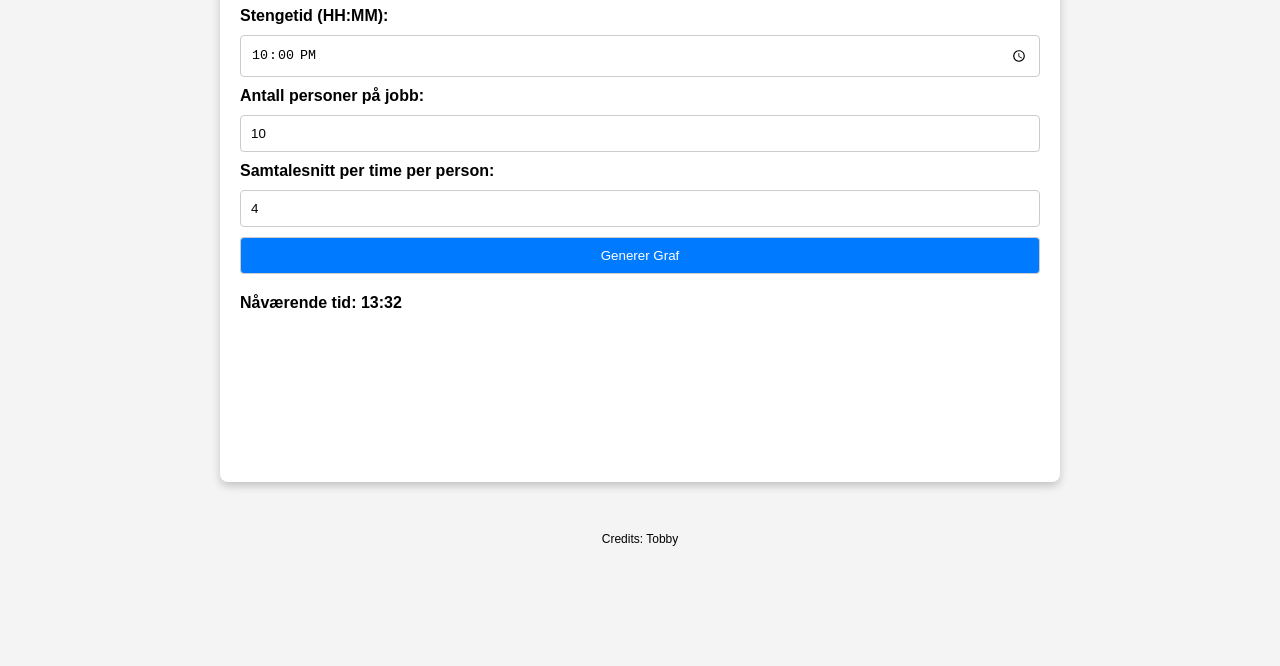
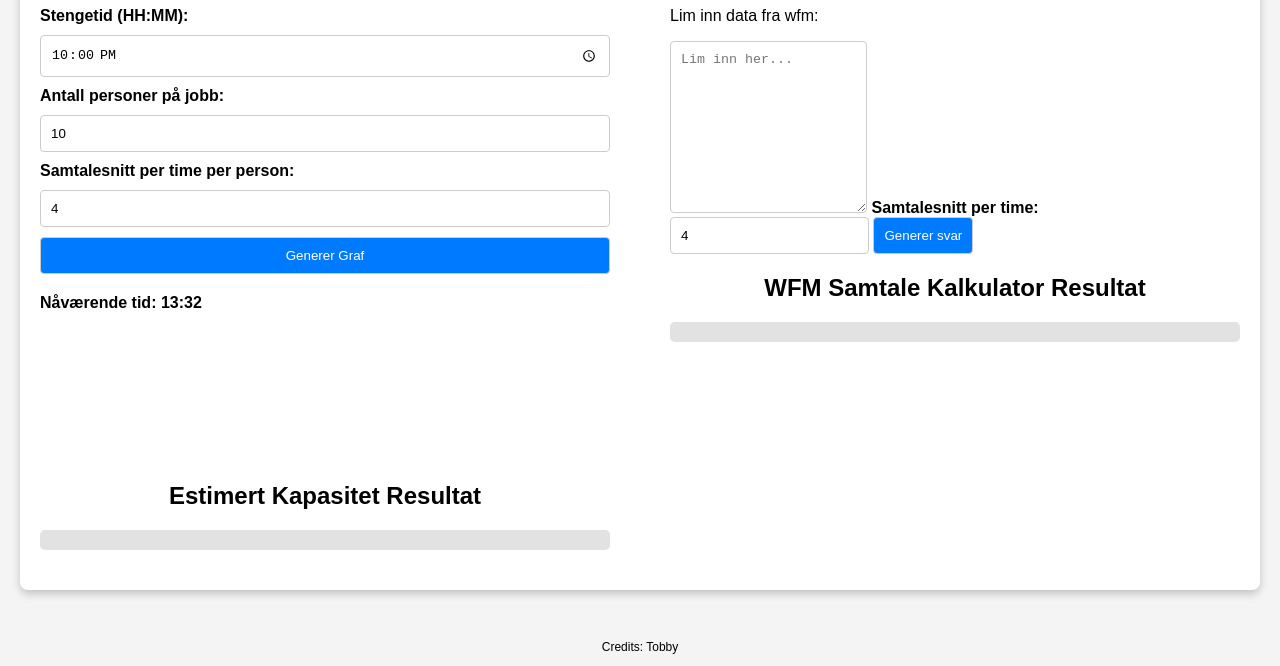
Before and after one commit to TobbyTravel/LYD, a plain HTML site: page index.html in a window 1280 px wide. Shown: the part 143-809 px from the top of the page. Drawn offline with nearby package versions, Linux system fonts and the light colour scheme.

Commit message:
Added WFM parsing

```diff
--- a/index.html
+++ b/index.html
@@ -3,7 +3,7 @@
 <head>
     <meta charset="UTF-8">
     <meta name="viewport" content="width=device-width, initial-scale=1.0">
-    <title>Estimert antall samtale som kan håndteres før stengetid</title>
+    <title>Estimert Kapasitet & Samtale Kalkulator</title>
     <style>
         body {
             font-family: Arial, sans-serif;
@@ -13,15 +13,29 @@
         }
 
         .container {
-            max-width: 800px;
+            max-width: 1200px;
             margin: 50px auto;
             padding: 20px;
             background: white;
             border-radius: 8px;
             box-shadow: 0 4px 8px rgba(0, 0, 0, 0.2);
+            display: flex;
+            flex-wrap: wrap;
+            gap: 30px;
         }
 
         h1 {
+            text-align: center;
+            width: 100%;
+        }
+
+        .form-container {
+            flex: 1;
+            min-width: 300px;
+            max-width: 48%;
+        }
+
+        .form-container h2 {
             text-align: center;
         }
 
@@ -36,7 +50,7 @@
             font-weight: bold;
         }
 
-        input, button {
+        input, button, textarea {
             padding: 10px;
             border: 1px solid #ccc;
             border-radius: 4px;
@@ -58,6 +72,17 @@
             max-width: 100%;
         }
 
+        .result-section {
+            margin-top: 20px;
+        }
+
+        .result {
+            padding: 10px;
+            background-color: #e2e2e2;
+            border-radius: 5px;
+            margin-bottom: 20px;
+        }
+
         #credits {
             text-align: center;
             font-size: 12px;
@@ -68,11 +93,32 @@
             font-weight: bold;
             margin-top: 10px;
         }
+
+        .divider {
+            height: 2px;
+            background-color: #ddd;
+            margin: 20px 0;
+        }
+
+        /* Mobile responsiveness */
+        @media (max-width: 768px) {
+            .container {
+                flex-direction: column;
+                padding: 10px;
+            }
+            .form-container {
+                max-width: 100%;
+                margin-bottom: 30px;
+            }
+        }
     </style>
     <script src="https://cdn.jsdelivr.net/npm/chart.js"></script>
 </head>
 <body>
+
     <div class="container">
+        <!-- Estimert Kunde Kapasitet Section -->
+        <div class="form-container">
             <h1>Estimert Kunde Kapasitet</h1>
             <form id="inputForm">
                 <label for="closingTime">Stengetid (HH:MM):</label>
@@ -88,11 +134,43 @@
             </form>
             <div id="currentTime">Nåværende tid: </div>
             <canvas id="capacityGraph"></canvas>
-        <div id="result"></div>
+
+            <!-- Estimert Kapasitet Output -->
+            <div class="result-section">
+                <h2>Estimert Kapasitet Resultat</h2>
+                <div id="estimertResult" class="result"></div>
+            </div>
+        </div>
+
+        <!-- Divider between the two sections -->
+        <div class="divider"></div>
+
+        <!-- WFM Samtale Kalkulator Section -->
+        <div class="form-container">
+            <h1>Beta! Basert på WFM data</h1>
+            <p>Lim inn data fra wfm:</p>
+
+            <textarea id="inputData" rows="10" placeholder="Lim inn her..."></textarea>
+
+            <label for="samtalesnitt">Samtalesnitt per time:</label>
+            <input type="number" id="samtalesnitt" value="4">
+
+            <button onclick="parseData()">Generer svar</button>
+
+            <!-- WFM Output -->
+            <div class="result-section">
+                <h2>WFM Samtale Kalkulator Resultat</h2>
+                <div id="wfmResult" class="result"></div>
+            </div>
+        </div>
+    </div>
+
+    <div id="credits">
+        <p>Credits: Tobby</p>
     </div>
 
     <script>
-        // Function to display the current time
+        // Function to display the current time for the first section
         function updateCurrentTime() {
             const currentTimeElement = document.getElementById('currentTime');
             const now = new Date();
@@ -102,12 +180,11 @@
             currentTimeElement.textContent = `Nåværende tid: ${timeString}`;
         }
 
-        // Update the current time every minute
+        // Update the current time every minute for the first section
         setInterval(updateCurrentTime, 60000);
         updateCurrentTime(); // Initial call to display time immediately
-    </script>
 
-    <script>
+        // Estimert Kapasitet Logic
         document.getElementById("inputForm").addEventListener("submit", function (event) {
             event.preventDefault();
 
@@ -157,14 +234,59 @@
             });
 
             // Display results
-            document.getElementById("result").innerHTML = `Tid til stengning: ${timeUntilClose.toFixed(1)} timer<br>Aktuell kapasitet: ${
-                capacityData[0]?.capacity || 0
-            } kunder`;
+            document.getElementById("estimertResult").innerHTML = `Tid til stengning: ${timeUntilClose.toFixed(1)} timer<br>Aktuell kapasitet: ${capacityData[0]?.capacity || 0} kunder`;
         });
+
+        // WFM Samtale Kalkulator Logic
+        function parseData() {
+            const inputData = document.getElementById('inputData').value;
+            const regex = /131840_Telefon\s+(\d{2}:\d{2})\s*-\s*(\d{2}:\d{2})/g;
+            let totalMinutes = 0;
+            let match;
+
+            const currentTime = new Date(); // Get current local time
+            const currentMinutes = currentTime.getMinutes();
+            const currentHours = currentTime.getHours();
+            const currentDate = currentTime.toDateString(); // Used to compare only date and time
+
+            // Loop through all matching time intervals
+            while ((match = regex.exec(inputData)) !== null) {
+                const startTime = match[1];
+                const endTime = match[2];
+
+                // Convert times to Date objects for comparison
+                const start = new Date(currentDate + ' ' + startTime);  // Use current date and start time
+                const end = new Date(currentDate + ' ' + endTime);      // Use current date and end time
+
+                // Only count intervals that have not passed yet
+                if (end > currentTime) {
+                    // If the start time has already passed today, use current time as the start
+                    if (start <= currentTime) {
+                        start.setHours(currentHours);
+                        start.setMinutes(currentMinutes);
+                    }
+
+                    // Calculate difference in minutes
+                    const diff = (end - start) / (1000 * 60); // convert ms to minutes
+                    if (diff > 0) totalMinutes += diff;
+                }
+            }
+
+            // Convert total minutes to hours and minutes
+            const hours = Math.floor(totalMinutes / 60);
+            const minutes = totalMinutes % 60;
+
+            // Get the input value for "samtalesnitt per time"
+            const samtalesnitt = parseFloat(document.getElementById('samtalesnitt').value) || 0;
+
+            // Calculate total samtale kapasitet
+            const totalSamtaleKapasitet = hours * samtalesnitt;
+
+            // Display result
+            document.getElementById('wfmResult').textContent = `Gjenværende arbeidstimer 131840_Telefon: ${hours} hours and ${minutes} minutes.
+Gjenværende samtale kapasitet før stengetid: ${totalSamtaleKapasitet} calls.`;
+        }
     </script>
 
-    <div id="credits">
-        <p>Credits: Tobby</p>
-    </div>
 </body>
 </html>
```
Lines whose indentation alone changed are shown as unchanged.
